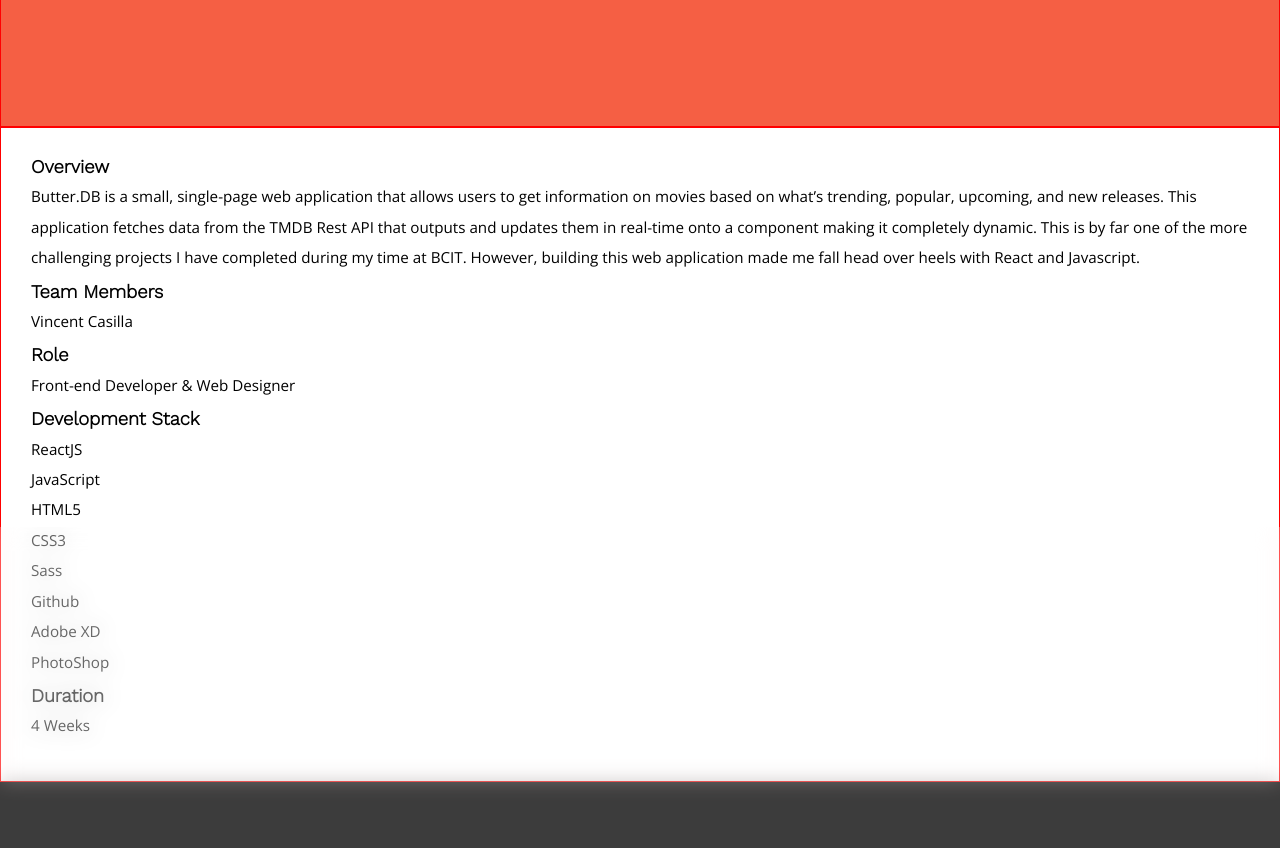
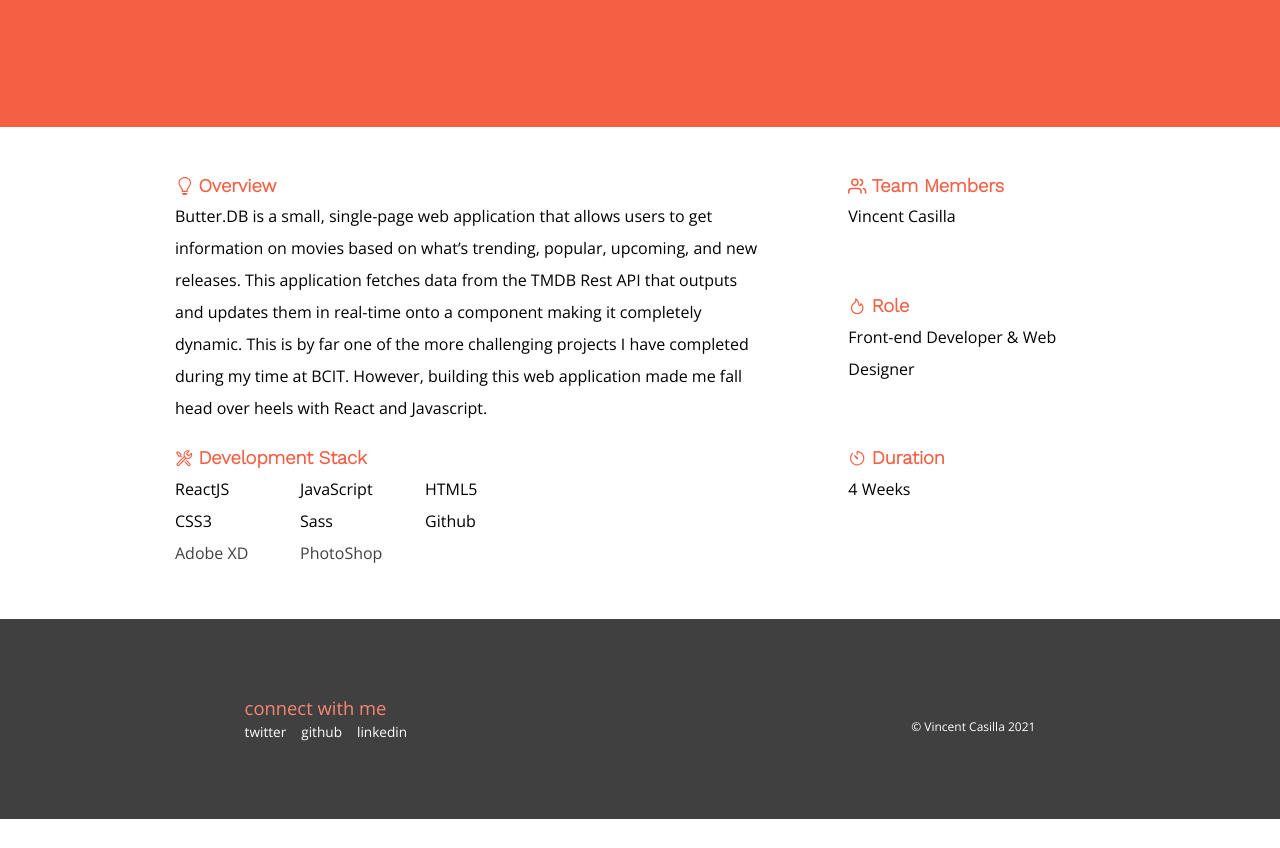
Before and after one commit to casillavincent/gatsby-portfolio, a Gatsby site: page /movie-app in a window 1280 px wide. Shown: the part 273-1121 px from the top of the page. After the commit the page ends 1092 px from the top, so only its background shows below. Built offline with nearby package versions, Linux system fonts and the light colour scheme; Gatsby itself is replaced by a stand-in of ours.

Commit message:
Added project overview

```diff
--- a/public/page-data/dev-404-page/page-data.json
+++ b/public/page-data/dev-404-page/page-data.json
@@ -1 +1 @@
-{"componentChunkName":"component---cache-dev-404-page-js","path":"/dev-404-page/","result":{"data":{"allSiteFunction":{"nodes":[{"functionRoute":"FAKE"}]},"allSitePage":{"nodes":[{"path":"/404.html"},{"path":"/404/"},{"path":"/about/"},{"path":"/"}]}},"pageContext":{}},"staticQueryHashes":[]}
+{"componentChunkName":"component---cache-dev-404-page-js","path":"/dev-404-page/","result":{"data":{"allSiteFunction":{"nodes":[{"functionRoute":"FAKE"}]},"allSitePage":{"nodes":[{"path":"/404.html"},{"path":"/404/"},{"path":"/about/"},{"path":"/"},{"path":"/movie-app/"}]}},"pageContext":{}},"staticQueryHashes":[]}
--- a/src/components/Header/styles.js
+++ b/src/components/Header/styles.js
@@ -37,8 +37,7 @@ export const Navigation = styled.nav`
     }
 
     left: 0px;
-    background: rgba(255, 255, 255, 0.95);
-    backdrop-filter: blur(10px);
+    background: white;
     width: 100%;
     height: 100vh;
 
--- a/src/components/ProjectComponents/ProjectOverview.js
+++ b/src/components/ProjectComponents/ProjectOverview.js
@@ -1,29 +1,57 @@
 import React from "react";
+
+// Icons
+import { GoLightBulb } from "react-icons/go";
+import { FiUsers } from "react-icons/fi";
+import { AiOutlineFire } from "react-icons/ai";
+import { IoIosTimer } from "react-icons/io";
+import { VscTools } from "react-icons/vsc";
 
 const ProjectOverview = ({ developmentStack, role, team, duration, overview }) => {
     return (
         <article className="project-overview">
+            <div className="project-overview__inner">
                 {/* Overview */}
                 <section className="overview">
-                <h2>Overview</h2>
+                    <h2>
+                        <span className="heading-icon">
+                            <GoLightBulb />
+                        </span>
+                        Overview
+                    </h2>
                     <p>{overview}</p>
                 </section>
 
                 {/* Team Member(s) */}
                 <section className="team">
-                <h2>Team Members</h2>
+                    <h2>
+                        <span className="heading-icon">
+                            <FiUsers />
+                        </span>
+                        Team Members
+                    </h2>
                     <p>{team}</p>
                 </section>
 
                 {/* Role */}
                 <section className="role">
-                <h2>Role</h2>
+                    <h2>
+                        <span className="heading-icon">
+                            <AiOutlineFire />
+                        </span>
+                        Role
+                    </h2>
                     <p>{role}</p>
                 </section>
 
                 {/* Development Stack */}
                 <section className="stack">
-                <h2>Development Stack</h2>
+                    <h2>
+                        <span className="heading-icon">
+                            <VscTools />
+                        </span>
+                        Development Stack
+                    </h2>
                     <ul className="overview-stack-ul">
                         {developmentStack.map((stack, i) => (
                             <li key={i}>{stack}</li>
@@ -33,9 +61,16 @@ const ProjectOverview = ({ developmentStack, role, team, duration, overview }) =
 
                 {/* Duration */}
                 <section className="duration">
-                <h2>Duration</h2>
+                    <h2>
+                        <span className="heading-icon">
+                            <IoIosTimer />
+                        </span>
+                        Duration
+                    </h2>
                     <p>{duration}</p>
                 </section>
+            </div>
+            {/* end of inner */}
         </article>
     );
 };
--- a/src/scss/components/project/_project-overview.scss
+++ b/src/scss/components/project/_project-overview.scss
@@ -1,29 +1,59 @@
 /* Project Overview */
-article.project-overview {
-    border: 1px solid red;
-    padding: 30px;
-
+.project-overview {
+    @include center-items--col;
     h2 {
         margin-bottom: 5px;
         font-size: 1.15em;
+        display: flex;
+        flex-direction: row;
+        align-items: center;
+        color: $accent;
+        span {
+            padding-right: 5px;
+            height: 100%;
+            display: flex;
+            flex-direction: row;
+            align-items: center;
+            justify-content: center;
+        }
     }
     p,
     li {
         line-height: 2;
-        font-size: 0.95em;
+        font-size: 0.9em;
+        @media screen and (min-width: 50em) {
+            font-size: 1em;
+        }
     }
     section {
-        margin-bottom: 10px;
+        margin-bottom: 25px;
+        @media screen and (min-width: 50em) {
+            margin: 0px;
+        }
     }
 
+    &__inner {
+        max-width: 75%;
+        margin: 50px auto 50px auto;
+        @media screen and (min-width: 50em) {
+            padding: 0px 35px;
+            max-width: 1000px;
+            display: grid;
+            grid-gap: 25px;
+            grid-template-areas:
+                "OVERVIEW OVERVIEW OVERVIEW TEAM"
+                "OVERVIEW OVERVIEW OVERVIEW ROLE"
+                "STACK STACK STACK DURATION";
+        }
         // Overview
         section.overview {
             grid-area: OVERVIEW;
+            max-width: 90%;
         }
 
         // Team
         section.team {
-        grid-area: HEADER;
+            grid-area: TEAM;
         }
 
         // Role
@@ -32,4 +62,19 @@ article.project-overview {
         }
 
         // Development Stack
+        section.stack {
+            grid-area: STACK;
+            .overview-stack-ul {
+                display: grid;
+                grid-template-columns: repeat(3, 1fr);
+                max-width: 375px;
+                height: auto;
             }
+        }
+
+        // Duration
+        section.duration {
+            grid-area: DURATION;
+        }
+    }
+}
--- a/src/scss/components/project/_project-title.scss
+++ b/src/scss/components/project/_project-title.scss
@@ -1,10 +1,10 @@
 section.project-title {
-    border: 1px solid red;
     width: 100%;
     height: 50vh;
     min-height: 300px;
     background: $accent;
     color: white;
+    padding-top: 75px; // compensate for the header height
     @include center-items--col;
 
     // Overlay
@@ -20,11 +20,19 @@ section.project-title {
         // Heading
         h1 {
             margin-bottom: 10px;
+            text-align: center;
+            @media screen and (min-width: 50em) {
+                font-size: 3em;
+            }
         }
 
         // Headline
         p.headline {
             margin-bottom: 15px;
+            text-align: center;
+            @media screen and (min-width: 50em) {
+                font-size: 1em;
+            }
         }
 
         // CTAs
```
Also changed, not shown: src/components/Layout.js (indentation only). Lines whose indentation alone changed are shown as unchanged.
